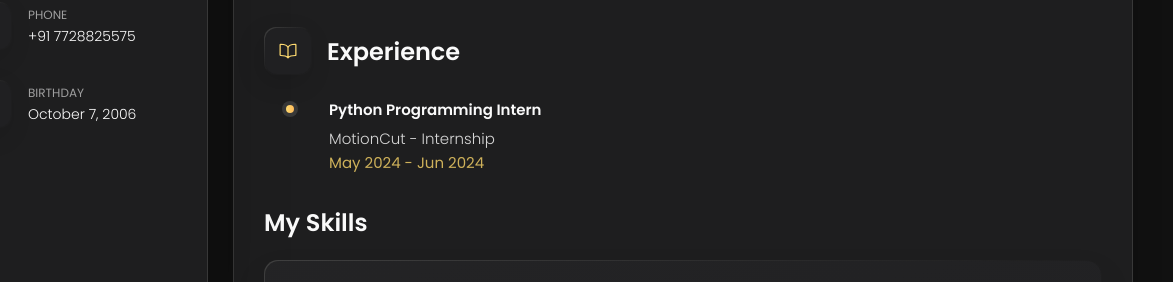
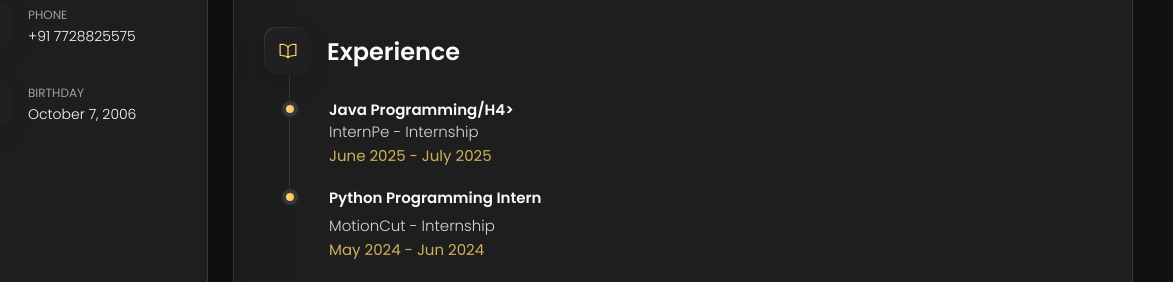
Before and after one commit to Naveen2326/My-Portfolio, a plain HTML site: page index.html in a window 1280 px wide. Both pictures are taken after a click on the button "Resume". Shown: the part 482-764 px from the top of the page, 107-1280 px from the left. Drawn offline with nearby package versions, Linux system fonts and the light colour scheme.

```diff
--- a/index.html
+++ b/index.html
@@ -549,7 +549,7 @@
 
                 <p class="timeline-text">
                   Bachelor of Technology - BTech, Artificial intelligence.
-                 <br> SGPA: 8.8
+                 <br> SGPA: 8.91
                 </p>
               </li>
 
@@ -563,7 +563,7 @@
 
                 <p class="timeline-text">
                   Sr. Secondary, PCM
-                  <br> Grade: 65.80%
+                  <br> Grade: 70.23%
                 </p>
               </li>
             </ol>
@@ -579,6 +579,14 @@
             </div>
 
             <ol class="timeline-list">
+              <li class="timeline-item">
+                <h4 class="h4 timeline-item-title">Java programming/h4>
+                <p class="timeline-text">
+                  InternPe - Internship
+                </p>
+                <span>June 2025 - July 2025</span>
+              </li>
+
 
               <li class="timeline-item">
                 <h4 class="h4 timeline-item-title">Python Programming Intern</h4>
```
